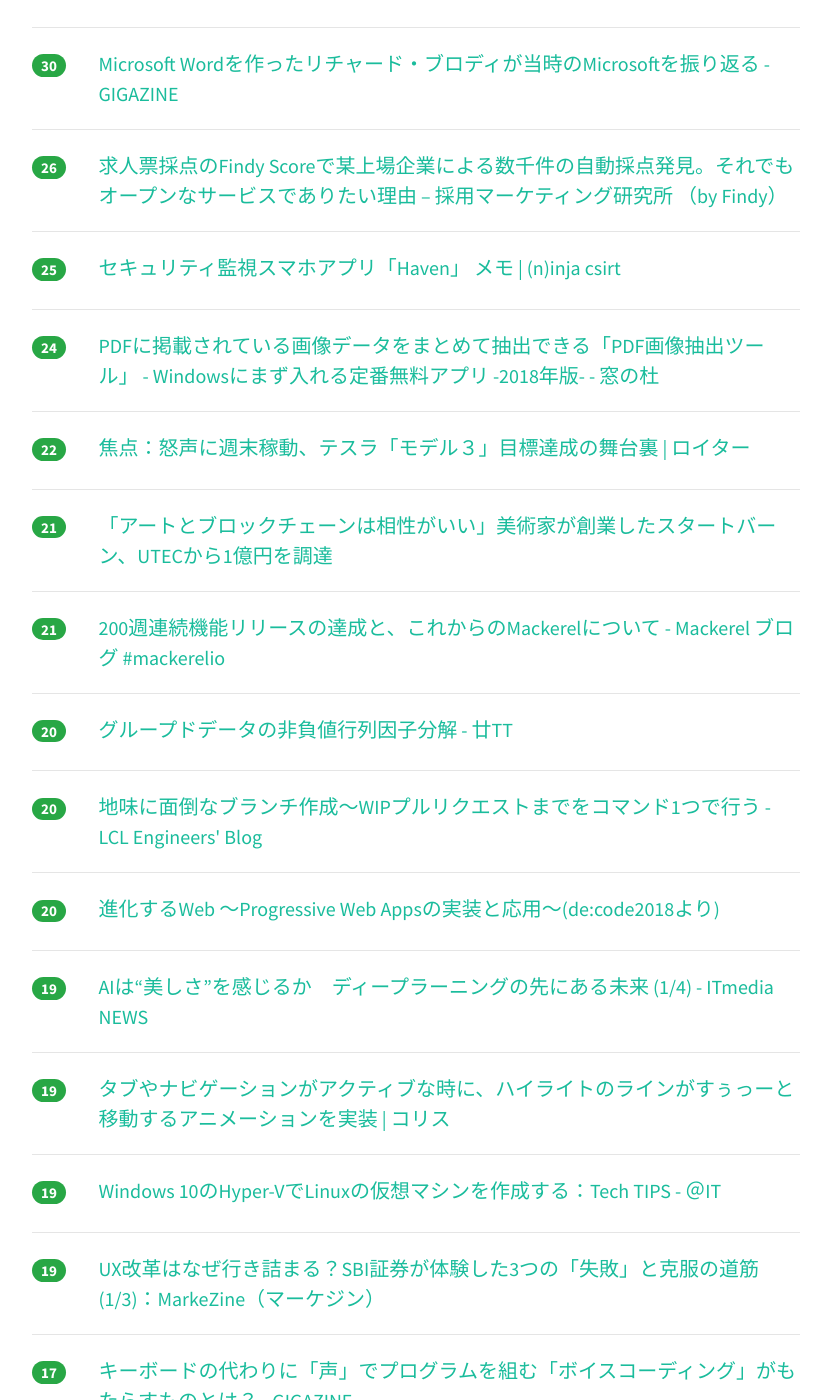
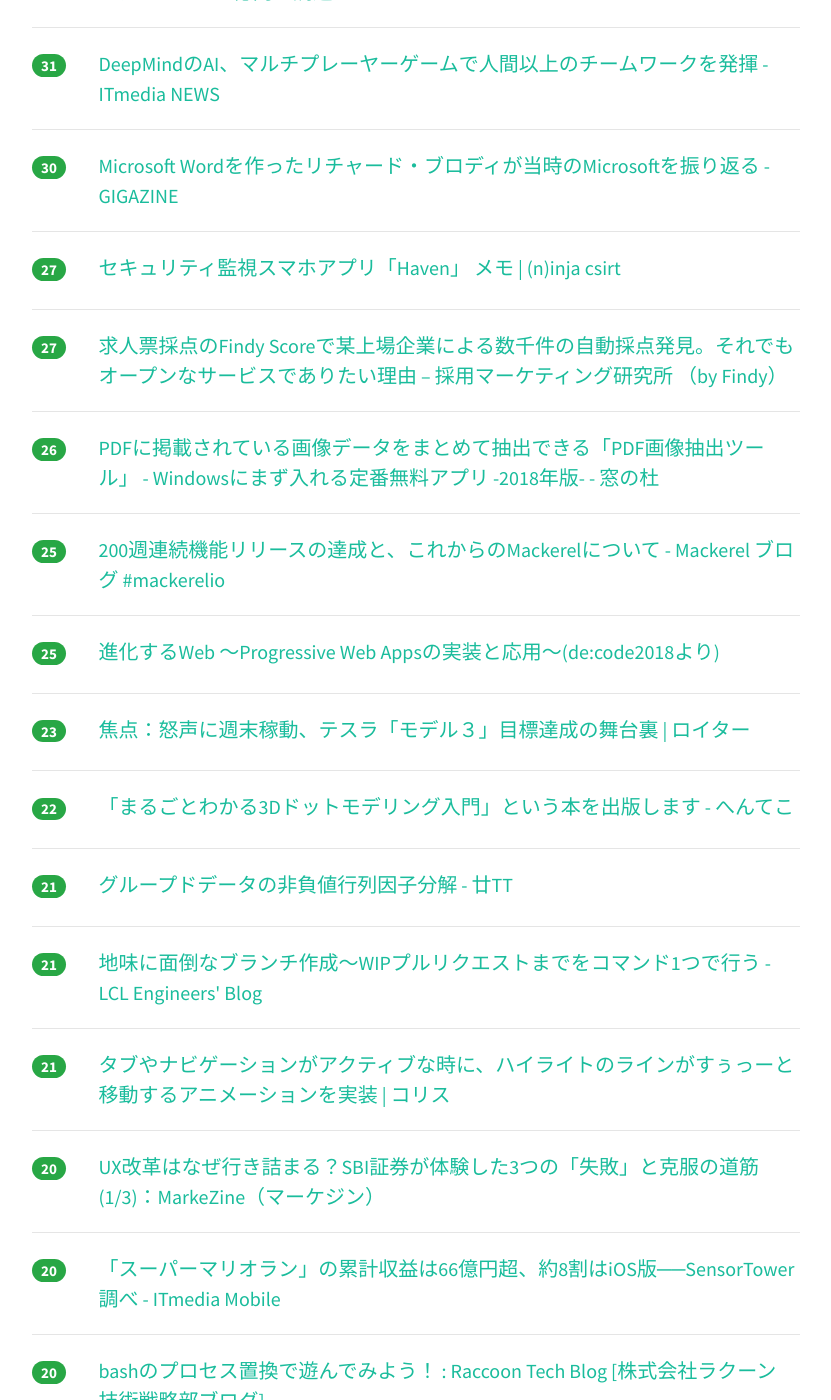
Before and after one commit to yatta47/hatena-matome-site, a Jekyll site: the page built from _posts/2018-07-05-hatena.md, in a window 1280 px wide and 1400 px high, scrolled down 1395 px. Shown: the whole window, without its empty margins (224-1055 px from the left). Built offline with Jekyll 4.4.1, drawn with Linux system fonts in a browser that asks for light colours; nearby versions of some CDN libraries; some of the changed text lies outside the part shown.

Commit message:
Updated 2018-07-05

```diff
--- a/_posts/2018-07-05-hatena.md
+++ b/_posts/2018-07-05-hatena.md
@@ -1,33 +1,33 @@
 ---
 layout: post
 title:  "2018-07-05 はてぶIT"
-date:   2018-07-05 16:02:19
+date:   2018-07-05 17:02:34
 tags: [it-hotentry]
 ---
-65 件のデータあり
+69 件のデータあり
 
 <hr><div class="row">
-<div class="col-1"><span class="badge badge-pill badge-success h2">1533</span></div>
+<div class="col-1"><span class="badge badge-pill badge-success h2">1578</span></div>
 <div class="col-11"><a href='https://tameshigaki.jp/' target='_blank'>ためしがき</a></div>
 </div>
 <hr>
 <div class="row">
-<div class="col-1"><span class="badge badge-pill badge-success h2">288</span></div>
+<div class="col-1"><span class="badge badge-pill badge-success h2">301</span></div>
 <div class="col-11"><a href='https://booth.pm/ja/items/829853' target='_blank'>初めてのシングルページアプリケーション Vue.js と Firebase で作るミニ Web サービス - - BOOTH</a></div>
 </div>
 <hr>
 <div class="row">
-<div class="col-1"><span class="badge badge-pill badge-success h2">216</span></div>
+<div class="col-1"><span class="badge badge-pill badge-success h2">227</span></div>
 <div class="col-11"><a href='https://necomesi.jp/blog/tsmd/posts/229' target='_blank'>フロントエンドの「想定外」に対応する考え方とTipsいくつか | ダーシマ・ヱンヂニヤリング</a></div>
 </div>
 <hr>
 <div class="row">
-<div class="col-1"><span class="badge badge-pill badge-success h2">114</span></div>
+<div class="col-1"><span class="badge badge-pill badge-success h2">122</span></div>
 <div class="col-11"><a href='https://techlife.cookpad.com/entry/2018/07/05/090000' target='_blank'>Firebase ML Kitで自作のカスタムモデルを使って料理・非料理画像を判定できるようにした - クックパッド開発者ブログ</a></div>
 </div>
 <hr>
 <div class="row">
-<div class="col-1"><span class="badge badge-pill badge-success h2">80</span></div>
+<div class="col-1"><span class="badge badge-pill badge-success h2">94</span></div>
 <div class="col-11"><a href='https://jp.techcrunch.com/2018/07/05/okippa-insurance/' target='_blank'>荷物待ちや再配達のストレスから解放、“置き配”バッグ「OKIPPA」—— 東京海上と盗難保険も開発 | TechCrunch Japan</a></div>
 </div>
 <hr>
@@ -37,23 +37,28 @@ tags: [it-hotentry]
 </div>
 <hr>
 <div class="row">
-<div class="col-1"><span class="badge badge-pill badge-success h2">49</span></div>
+<div class="col-1"><span class="badge badge-pill badge-success h2">65</span></div>
 <div class="col-11"><a href='https://inside.dmm.com/entry/2018/07/05/styleguide' target='_blank'>DMM動画サービスの問題を解決しようとしている話（スタイルガイド編） - DMM inside</a></div>
 </div>
 <hr>
 <div class="row">
-<div class="col-1"><span class="badge badge-pill badge-success h2">44</span></div>
+<div class="col-1"><span class="badge badge-pill badge-success h2">49</span></div>
 <div class="col-11"><a href='http://blog.cybozu.io/entry/2018/07/05/080000' target='_blank'>Necoのネットワーク - アーキテクチャと設計編 - Cybozu Inside Out | サイボウズエンジニアのブログ</a></div>
 </div>
 <hr>
 <div class="row">
-<div class="col-1"><span class="badge badge-pill badge-success h2">33</span></div>
+<div class="col-1"><span class="badge badge-pill badge-success h2">42</span></div>
 <div class="col-11"><a href='https://geek-out.jp/column/entry/2018/07/05/110000' target='_blank'>国土地理院はなぜビッグデータやオープンソースを利用するのか？　地理空間情報の利用促進を「地理院地図」に見る - GeekOut</a></div>
 </div>
 <hr>
 <div class="row">
-<div class="col-1"><span class="badge badge-pill badge-success h2">31</span></div>
+<div class="col-1"><span class="badge badge-pill badge-success h2">32</span></div>
 <div class="col-11"><a href='http://masayuki14.hatenablog.com/entry/2018/07/04/220000' target='_blank'>向こう2年くらいまでの生存戦略 - 主夫ときどきプログラマ</a></div>
+</div>
+<hr>
+<div class="row">
+<div class="col-1"><span class="badge badge-pill badge-success h2">32</span></div>
+<div class="col-11"><a href='https://jp.techcrunch.com/2018/07/05/startbahn-fundraising/' target='_blank'>「アートとブロックチェーンは相性がいい」美術家が創業したスタートバーン、UTECから1億円を調達</a></div>
 </div>
 <hr>
 <div class="row">
@@ -67,48 +72,68 @@ tags: [it-hotentry]
 </div>
 <hr>
 <div class="row">
-<div class="col-1"><span class="badge badge-pill badge-success h2">26</span></div>
+<div class="col-1"><span class="badge badge-pill badge-success h2">27</span></div>
+<div class="col-11"><a href='http://csirt.ninja/?p=1474' target='_blank'>セキュリティ監視スマホアプリ「Haven」 メモ | (n)inja csirt</a></div>
+</div>
+<hr>
+<div class="row">
+<div class="col-1"><span class="badge badge-pill badge-success h2">27</span></div>
 <div class="col-11"><a href='https://blog.findy.us/findy-socre-policy/' target='_blank'>求人票採点のFindy Scoreで某上場企業による数千件の自動採点発見。それでもオープンなサービスでありたい理由 – 採用マーケティング研究所 （by Findy）</a></div>
 </div>
 <hr>
 <div class="row">
-<div class="col-1"><span class="badge badge-pill badge-success h2">25</span></div>
-<div class="col-11"><a href='http://csirt.ninja/?p=1474' target='_blank'>セキュリティ監視スマホアプリ「Haven」 メモ | (n)inja csirt</a></div>
-</div>
-<hr>
-<div class="row">
-<div class="col-1"><span class="badge badge-pill badge-success h2">24</span></div>
+<div class="col-1"><span class="badge badge-pill badge-success h2">26</span></div>
 <div class="col-11"><a href='https://forest.watch.impress.co.jp/docs/serial/winbasic2018/1131290.html' target='_blank'>PDFに掲載されている画像データをまとめて抽出できる「PDF画像抽出ツール」 - Windowsにまず入れる定番無料アプリ -2018年版- - 窓の杜</a></div>
 </div>
 <hr>
 <div class="row">
-<div class="col-1"><span class="badge badge-pill badge-success h2">22</span></div>
+<div class="col-1"><span class="badge badge-pill badge-success h2">25</span></div>
+<div class="col-11"><a href='https://mackerel.io/ja/blog/entry/announcement/20180705' target='_blank'>200週連続機能リリースの達成と、これからのMackerelについて - Mackerel ブログ #mackerelio</a></div>
+</div>
+<hr>
+<div class="row">
+<div class="col-1"><span class="badge badge-pill badge-success h2">25</span></div>
+<div class="col-11"><a href='https://html5experts.jp/osamum_ms/25709/' target='_blank'>進化するWeb ～Progressive Web Appsの実装と応用～(de:code2018より)</a></div>
+</div>
+<hr>
+<div class="row">
+<div class="col-1"><span class="badge badge-pill badge-success h2">23</span></div>
 <div class="col-11"><a href='https://jp.reuters.com/article/idJPKBN1JU0KM' target='_blank'>焦点：怒声に週末稼動、テスラ「モデル３」目標達成の舞台裏 | ロイター</a></div>
 </div>
 <hr>
 <div class="row">
-<div class="col-1"><span class="badge badge-pill badge-success h2">21</span></div>
-<div class="col-11"><a href='https://jp.techcrunch.com/2018/07/05/startbahn-fundraising/' target='_blank'>「アートとブロックチェーンは相性がいい」美術家が創業したスタートバーン、UTECから1億円を調達</a></div>
+<div class="col-1"><span class="badge badge-pill badge-success h2">22</span></div>
+<div class="col-11"><a href='https://henteko07.hatenablog.com/entry/2018/07/05/113000' target='_blank'>「まるごとわかる3Dドットモデリング入門」という本を出版します - へんてこ</a></div>
 </div>
 <hr>
 <div class="row">
 <div class="col-1"><span class="badge badge-pill badge-success h2">21</span></div>
-<div class="col-11"><a href='https://mackerel.io/ja/blog/entry/announcement/20180705' target='_blank'>200週連続機能リリースの達成と、これからのMackerelについて - Mackerel ブログ #mackerelio</a></div>
+<div class="col-11"><a href='http://abrahamcow.hatenablog.com/entry/2018/07/05/023446' target='_blank'>グループドデータの非負値行列因子分解 - 廿TT</a></div>
+</div>
+<hr>
+<div class="row">
+<div class="col-1"><span class="badge badge-pill badge-success h2">21</span></div>
+<div class="col-11"><a href='http://techblog.lclco.com/entry/2018/07/05/080000' target='_blank'>地味に面倒なブランチ作成〜WIPプルリクエストまでをコマンド1つで行う - LCL Engineers' Blog</a></div>
+</div>
+<hr>
+<div class="row">
+<div class="col-1"><span class="badge badge-pill badge-success h2">21</span></div>
+<div class="col-11"><a href='https://coliss.com/articles/build-websites/operation/work/fluid-tab-active-state.html' target='_blank'>タブやナビゲーションがアクティブな時に、ハイライトのラインがすぅっーと移動するアニメーションを実装 | コリス</a></div>
 </div>
 <hr>
 <div class="row">
 <div class="col-1"><span class="badge badge-pill badge-success h2">20</span></div>
-<div class="col-11"><a href='http://abrahamcow.hatenablog.com/entry/2018/07/05/023446' target='_blank'>グループドデータの非負値行列因子分解 - 廿TT</a></div>
+<div class="col-11"><a href='https://markezine.jp/article/detail/28305' target='_blank'>UX改革はなぜ行き詰まる？SBI証券が体験した3つの「失敗」と克服の道筋 (1/3)：MarkeZine（マーケジン）</a></div>
 </div>
 <hr>
 <div class="row">
 <div class="col-1"><span class="badge badge-pill badge-success h2">20</span></div>
-<div class="col-11"><a href='http://techblog.lclco.com/entry/2018/07/05/080000' target='_blank'>地味に面倒なブランチ作成〜WIPプルリクエストまでをコマンド1つで行う - LCL Engineers' Blog</a></div>
+<div class="col-11"><a href='http://www.itmedia.co.jp/mobile/articles/1807/05/news080.html' target='_blank'>「スーパーマリオラン」の累計収益は66億円超、約8割はiOS版──SensorTower調べ - ITmedia Mobile</a></div>
 </div>
 <hr>
 <div class="row">
 <div class="col-1"><span class="badge badge-pill badge-success h2">20</span></div>
-<div class="col-11"><a href='https://html5experts.jp/osamum_ms/25709/' target='_blank'>進化するWeb ～Progressive Web Appsの実装と応用～(de:code2018より)</a></div>
+<div class="col-11"><a href='http://techblog.raccoon.ne.jp/archives/53726690.html' target='_blank'>bashのプロセス置換で遊んでみよう！ : Raccoon Tech Blog [株式会社ラクーン 技術戦略部ブログ]</a></div>
 </div>
 <hr>
 <div class="row">
@@ -118,21 +143,11 @@ tags: [it-hotentry]
 <hr>
 <div class="row">
 <div class="col-1"><span class="badge badge-pill badge-success h2">19</span></div>
-<div class="col-11"><a href='https://coliss.com/articles/build-websites/operation/work/fluid-tab-active-state.html' target='_blank'>タブやナビゲーションがアクティブな時に、ハイライトのラインがすぅっーと移動するアニメーションを実装 | コリス</a></div>
-</div>
-<hr>
-<div class="row">
-<div class="col-1"><span class="badge badge-pill badge-success h2">19</span></div>
 <div class="col-11"><a href='http://www.atmarkit.co.jp/ait/articles/1807/05/news028.html' target='_blank'>Windows 10のHyper-VでLinuxの仮想マシンを作成する：Tech TIPS - ＠IT</a></div>
 </div>
 <hr>
 <div class="row">
-<div class="col-1"><span class="badge badge-pill badge-success h2">19</span></div>
-<div class="col-11"><a href='https://markezine.jp/article/detail/28305' target='_blank'>UX改革はなぜ行き詰まる？SBI証券が体験した3つの「失敗」と克服の道筋 (1/3)：MarkeZine（マーケジン）</a></div>
-</div>
-<hr>
-<div class="row">
-<div class="col-1"><span class="badge badge-pill badge-success h2">17</span></div>
+<div class="col-1"><span class="badge badge-pill badge-success h2">18</span></div>
 <div class="col-11"><a href='https://gigazine.net/news/20180705-voice-coding/' target='_blank'>キーボードの代わりに「声」でプログラムを組む「ボイスコーディング」がもたらすものとは？ - GIGAZINE</a></div>
 </div>
 <hr>
@@ -148,7 +163,17 @@ tags: [it-hotentry]
 <hr>
 <div class="row">
 <div class="col-1"><span class="badge badge-pill badge-success h2">16</span></div>
-<div class="col-11"><a href='http://www.itmedia.co.jp/mobile/articles/1807/05/news080.html' target='_blank'>「スーパーマリオラン」の累計収益は66億円超、約8割はiOS版──SensorTower調べ - ITmedia Mobile</a></div>
+<div class="col-11"><a href='https://medium.com/finc-engineering/351d13b94243' target='_blank'>Meetup #6 GraphQL Tokyo Summer がFiNCにて開催されました – FiNC Engineering Blog – Medium</a></div>
+</div>
+<hr>
+<div class="row">
+<div class="col-1"><span class="badge badge-pill badge-success h2">16</span></div>
+<div class="col-11"><a href='https://tech.mercari.com/entry/2018/07/05/120000' target='_blank'>mercari.go #1 を開催しました - Mercari Engineering Blog</a></div>
+</div>
+<hr>
+<div class="row">
+<div class="col-1"><span class="badge badge-pill badge-success h2">15</span></div>
+<div class="col-11"><a href='https://forest.watch.impress.co.jp/docs/news/1131288.html' target='_blank'>多機能Excelアドイン「RelaxTools Addin」v4.20が公開 ～シェイプ・画像の位置調整機能を強化 - 窓の杜</a></div>
 </div>
 <hr>
 <div class="row">
@@ -162,23 +187,13 @@ tags: [it-hotentry]
 </div>
 <hr>
 <div class="row">
-<div class="col-1"><span class="badge badge-pill badge-success h2">14</span></div>
-<div class="col-11"><a href='https://forest.watch.impress.co.jp/docs/news/1131288.html' target='_blank'>多機能Excelアドイン「RelaxTools Addin」v4.20が公開 ～シェイプ・画像の位置調整機能を強化 - 窓の杜</a></div>
-</div>
-<hr>
-<div class="row">
-<div class="col-1"><span class="badge badge-pill badge-success h2">14</span></div>
-<div class="col-11"><a href='https://henteko07.hatenablog.com/entry/2018/07/05/113000' target='_blank'>「まるごとわかる3Dドットモデリング入門」という本を出版します - へんてこ</a></div>
-</div>
-<hr>
-<div class="row">
 <div class="col-1"><span class="badge badge-pill badge-success h2">13</span></div>
 <div class="col-11"><a href='https://css-tricks.com/css-grid-in-ie-css-grid-and-the-new-autoprefixer/' target='_blank'>CSS Grid in IE: CSS Grid and the New Autoprefixer | CSS-Tricks</a></div>
 </div>
 <hr>
 <div class="row">
 <div class="col-1"><span class="badge badge-pill badge-success h2">13</span></div>
-<div class="col-11"><a href='http://techblog.raccoon.ne.jp/archives/53726690.html' target='_blank'>bashのプロセス置換で遊んでみよう！ : Raccoon Tech Blog [株式会社ラクーン 技術戦略部ブログ]</a></div>
+<div class="col-11"><a href='http://nlab.itmedia.co.jp/nl/articles/1807/05/news084.html' target='_blank'>リリース前から「似てる」と指摘――　物議を醸した艦船擬人化ゲーム「アビス・ホライズン」はどこまで“アレ”にそっくりなのか - ねとらぼ</a></div>
 </div>
 <hr>
 <div class="row">
@@ -189,11 +204,6 @@ tags: [it-hotentry]
 <div class="row">
 <div class="col-1"><span class="badge badge-pill badge-success h2">12</span></div>
 <div class="col-11"><a href='https://www.webdesignfacts.net/entry/marine-pattern' target='_blank'>【無料】何にでも合うオシャレで涼しい！夏にピッタリなマリン柄のパターン10種！ - Web Design Facts</a></div>
-</div>
-<hr>
-<div class="row">
-<div class="col-1"><span class="badge badge-pill badge-success h2">11</span></div>
-<div class="col-11"><a href='https://medium.com/finc-engineering/351d13b94243' target='_blank'>Meetup #6 GraphQL Tokyo Summer がFiNCにて開催されました – FiNC Engineering Blog – Medium</a></div>
 </div>
 <hr>
 <div class="row">
@@ -213,7 +223,7 @@ tags: [it-hotentry]
 <hr>
 <div class="row">
 <div class="col-1"><span class="badge badge-pill badge-success h2">10</span></div>
-<div class="col-11"><a href='https://tech.mercari.com/entry/2018/07/05/120000' target='_blank'>mercari.go #1 を開催しました - Mercari Engineering Blog</a></div>
+<div class="col-11"><a href='http://www.itmedia.co.jp/enterprise/articles/1807/05/news073.html' target='_blank'>Google Chromeで「ダウンロード爆弾」の不具合が復活、Firefoxなどにも影響 - ITmedia エンタープライズ</a></div>
 </div>
 <hr>
 <div class="row">
@@ -248,7 +258,7 @@ tags: [it-hotentry]
 <hr>
 <div class="row">
 <div class="col-1"><span class="badge badge-pill badge-success h2">9</span></div>
-<div class="col-11"><a href='http://www.itmedia.co.jp/enterprise/articles/1807/05/news073.html' target='_blank'>Google Chromeで「ダウンロード爆弾」の不具合が復活、Firefoxなどにも影響 - ITmedia エンタープライズ</a></div>
+<div class="col-11"><a href='https://www.4gamer.net/games/999/G999905/20180705010/' target='_blank'>囲碁でプロ棋士を破ったGoogle DeepMindのAIが，今度は「Quake III Arena」のキャプチャー・ザ・フラッグに挑戦 - 4Gamer.net</a></div>
 </div>
 <hr>
 <div class="row">
@@ -267,18 +277,33 @@ tags: [it-hotentry]
 </div>
 <hr>
 <div class="row">
+<div class="col-1"><span class="badge badge-pill badge-success h2">8</span></div>
+<div class="col-11"><a href='https://simchange.jp/j-alert-mvno/' target='_blank'>【緊急時対策】今だから知っておきたい。Jアラートは格安SIM・MVNOに届くか？</a></div>
+</div>
+<hr>
+<div class="row">
+<div class="col-1"><span class="badge badge-pill badge-success h2">8</span></div>
+<div class="col-11"><a href='https://lovechain.ooo/ja/' target='_blank'>LoveChain</a></div>
+</div>
+<hr>
+<div class="row">
+<div class="col-1"><span class="badge badge-pill badge-success h2">8</span></div>
+<div class="col-11"><a href='https://www.infiniteloop.co.jp/blog/2018/07/php-news/' target='_blank'>たぶん月刊PHPニュース 2018年7月5日号 | 株式会社インフィニットループ技術ブログ</a></div>
+</div>
+<hr>
+<div class="row">
 <div class="col-1"><span class="badge badge-pill badge-success h2">7</span></div>
 <div class="col-11"><a href='https://japanese.engadget.com/pr/touchfocus/' target='_blank'>Sponsored by 三井化学 : 液晶レンズ技術が拓くメガネの新次元。瞬時に度数を変えるTouchFocus開発者インタビュー</a></div>
 </div>
 <hr>
 <div class="row">
 <div class="col-1"><span class="badge badge-pill badge-success h2">7</span></div>
-<div class="col-11"><a href='https://simchange.jp/j-alert-mvno/' target='_blank'>【緊急時対策】今だから知っておきたい。Jアラートは格安SIM・MVNOに届くか？</a></div>
+<div class="col-11"><a href='https://srad.jp/story/18/07/05/0448208/' target='_blank'>渡り鳥追跡用のSIM入りGPSトラッカー、アフリカで国際電話に使われる | スラド</a></div>
 </div>
 <hr>
 <div class="row">
 <div class="col-1"><span class="badge badge-pill badge-success h2">7</span></div>
-<div class="col-11"><a href='https://www.4gamer.net/games/999/G999905/20180705010/' target='_blank'>囲碁でプロ棋士を破ったGoogle DeepMindのAIが，今度は「Quake III Arena」のキャプチャー・ザ・フラッグに挑戦 - 4Gamer.net</a></div>
+<div class="col-11"><a href='http://www.itmedia.co.jp/news/articles/1807/05/news073.html' target='_blank'>Google Chromeで「ダウンロード爆弾」の不具合が復活、Firefoxなどにも影響 - ITmedia NEWS</a></div>
 </div>
 <hr>
 <div class="row">
@@ -322,11 +347,6 @@ tags: [it-hotentry]
 </div>
 <hr>
 <div class="row">
-<div class="col-1"><span class="badge badge-pill badge-success h2">4</span></div>
-<div class="col-11"><a href='https://lovechain.ooo/ja/' target='_blank'>LoveChain</a></div>
-</div>
-<hr>
-<div class="row">
 <div class="col-1"><span class="badge badge-pill badge-success h2">1</span></div>
 <div class="col-11"><a href='http://d.hatena.ne.jp/nowokay/20180704#1530712754' target='_blank'>Java11でのAPI変更を雑に列挙 - きしだのはてな</a></div>
 </div>
```
